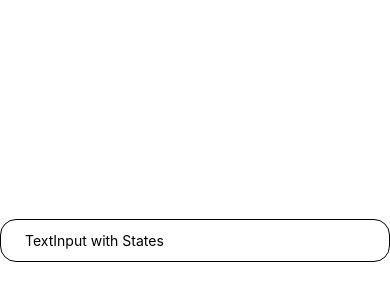
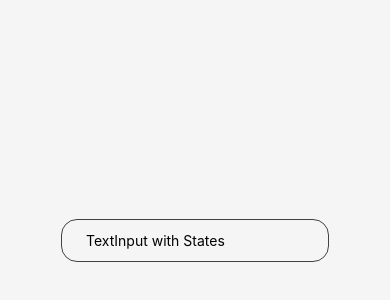
Before and after one commit to jianastrero/people-manila, a React Native app: screen / in a window 390 px wide. Shown: the part 182-482 px from the top of the page. Built offline with nearby package versions, Linux system fonts and the light colour scheme.

Commit message:
🎨 Global Styles

```diff
--- a/App.js
+++ b/App.js
@@ -4,58 +4,19 @@ import {
     StatusBar,
     StyleSheet, TextInput
 } from 'react-native';
+import {colors, myTheme} from "./src/theme/MyTheme";
 
 export default function App() {
     const [value, setValue] = React.useState('');
 
     return (
-        <SafeAreaView style={[styles.container, styles.widthFull]}>
-            <StatusBar backgroundColor="black" />
+        <SafeAreaView style={myTheme.container}>
+            <StatusBar backgroundColor={colors.primaryDark} />
             <TextInput
                 value={value}
                 onChangeText={newValue => setValue(newValue)}
                 placeholder='TextInput with States'
-                style={[styles.textInput, styles.widthFull]}/>
+                style={myTheme.textInput}/>
         </SafeAreaView>
     );
 }
-
-const styles = StyleSheet.create({
-    container: {
-        flex: 1,
-        backgroundColor: '#fff',
-        alignItems: 'center',
-        justifyContent: 'center',
-    },
-    widthFull: {
-        width: '100%'
-    },
-    redBlock: {
-        width: 100,
-        height: 100,
-        backgroundColor: 'red'
-    },
-    orangeText: {
-        fontWeight: 'bold',
-        fontSize: 24,
-        fontStyle: 'italic',
-        color: 'orange'
-    },
-    bigImage: {
-        width: '100%',
-        height: 520
-    },
-    textInput: {
-        paddingHorizontal: 24,
-        paddingVertical: 12,
-        borderColor: 'black',
-        borderWidth: 1,
-        borderRadius: 16
-    },
-    touchableButton: {
-        paddingHorizontal: 24,
-        paddingVertical: 12,
-        borderRadius: 16,
-        backgroundColor: 'yellow'
-    }
-});
--- /dev/null
+++ b/src/theme/MyTheme.js
@@ -0,0 +1,31 @@
+import {StyleSheet} from "react-native";
+
+export const colors = {
+    primary: '#48CFCB',
+    primaryDark: '#229799',
+    dark: '#424242',
+    light: '#F5F5F5',
+};
+
+export const myTheme = StyleSheet.create({
+    container: {
+        flex: 1,
+        backgroundColor: colors.light,
+        alignItems: 'center',
+        justifyContent: 'center',
+        padding: 12
+    },
+    horizontal: {
+        flexDirection: 'row'
+    },
+    vertical: {
+        flexDirection: 'column'
+    },
+    textInput: {
+        borderRadius: 16,
+        borderWidth: 1,
+        borderColor: colors.dark,
+        paddingVertical: 12,
+        paddingHorizontal: 24
+    }
+});
```
